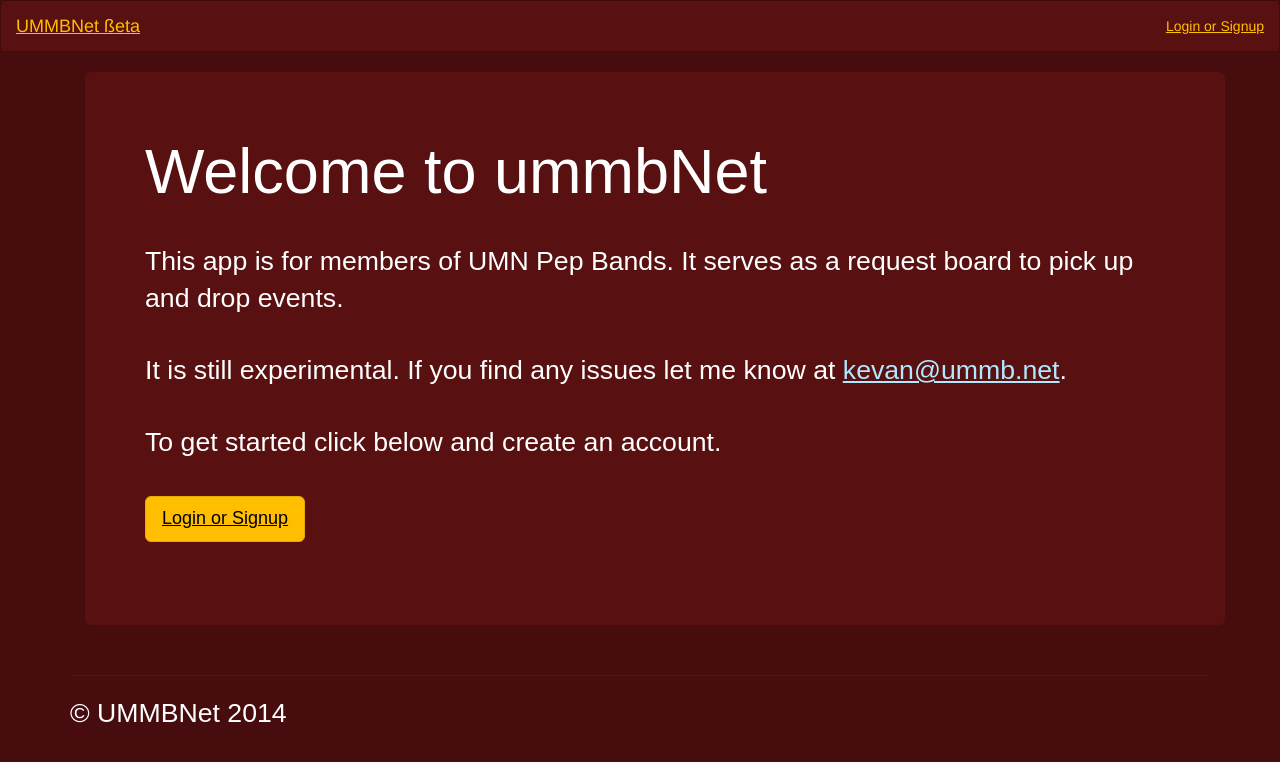
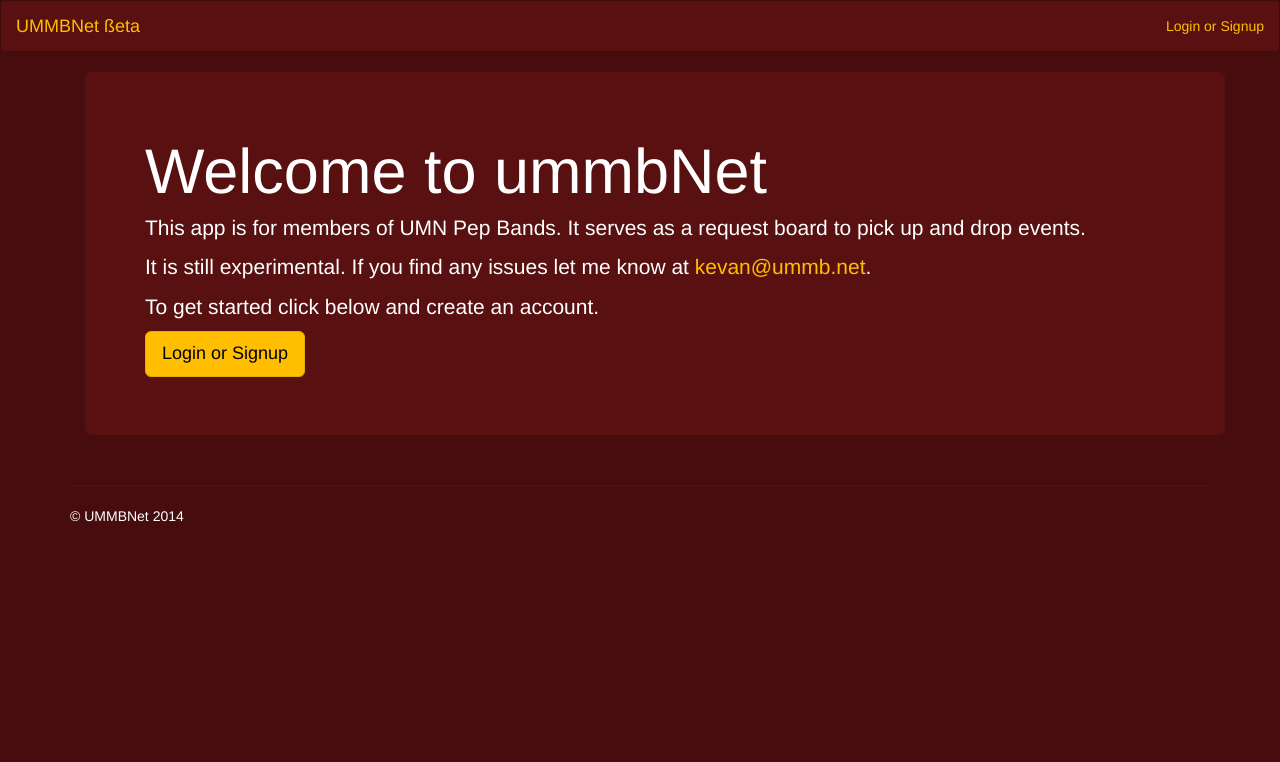
Before and after one commit to kevana/ummbNet, a Flask app: page / in a window 1280 px wide. Shown: the top 762 px of the page. Run offline with Flask 2, Linux system fonts and the light colour scheme; parts of the project's set-up code (start-up, migrations or seed data) failed here and were passed over; some libraries are stand-ins or nearby versions.

Commit message:
Removed old CSS

```diff
--- a/static/ummbNet.css
+++ /dev/null
@@ -1,35 +0,0 @@
-html,
-/*
-body {
-  background-color: #52020D;
-}
-*/
-
-.billboard {
-  /*margin-top: 60px;*/
-	/*color: #fff;*/
-  color: #000;
-}
-
-h1 {
-	font-size: 46pt;
-	margin-bottom: 40px;
-	font-family: "proxima nova", sans-serif;
-}
-
-p {
-	font-size: 20pt;
-	line-height: 26pt;
-	font-family: "proxima nova", sans-serif;
-	margin-bottom: 26pt;
-}
-
-a {
-  color: #b2e8ff;
-  text-decoration: underline;
-}
-
-a:hover {
-  color: #71d5ff;
-  text-decoration: underline;
-}
--- a/templates/base.html
+++ b/templates/base.html
@@ -12,7 +12,6 @@
     <meta charset="utf-8">
 
     <link href="/static/bootstrap.min.css" rel="stylesheet">
-    <link href="/static/ummbNet.css" rel="stylesheet">
     <link rel="shortcut icon" href="{{ url_for('static', filename='ico/favicon.ico') }}">
 
     <script type="text/javascript">
```
